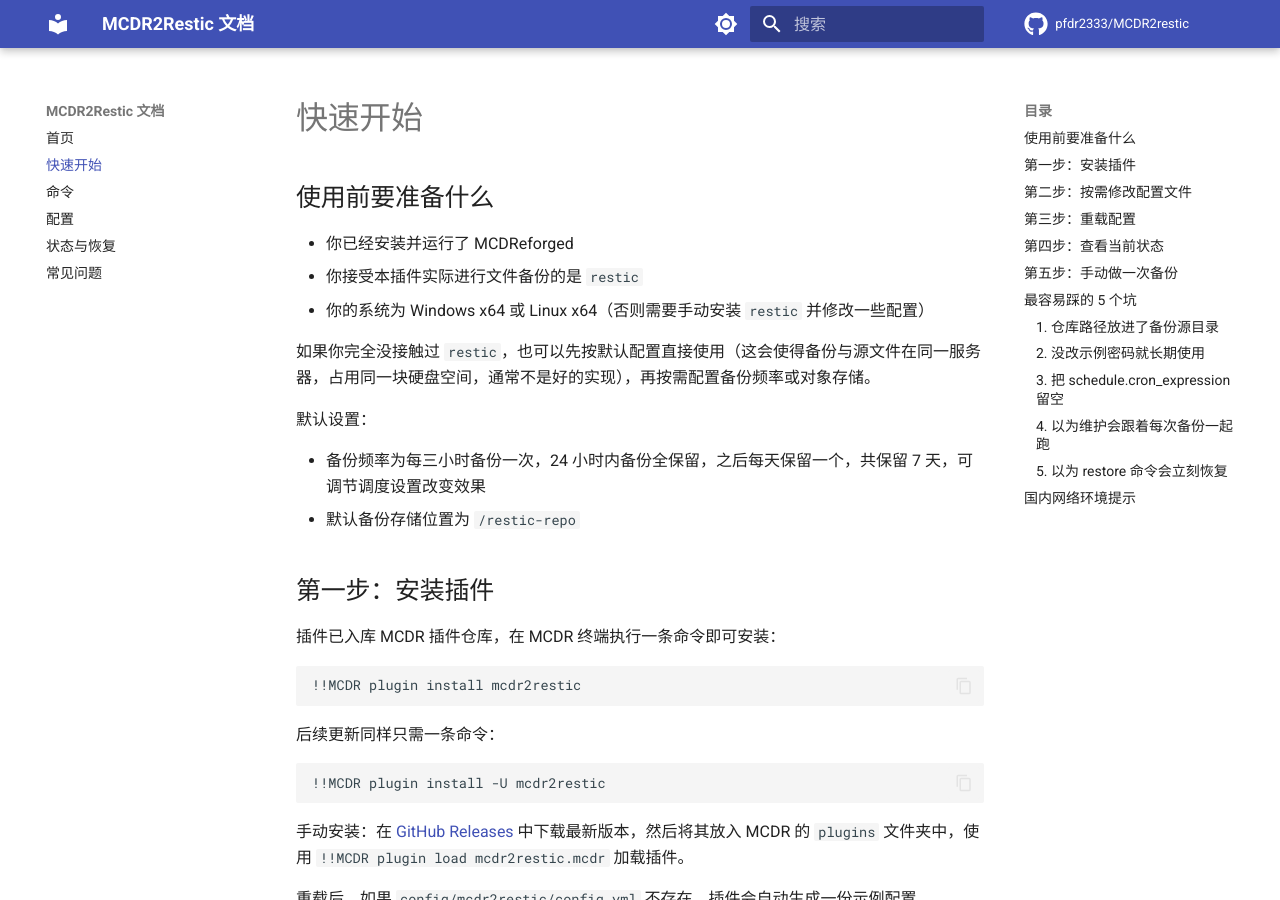
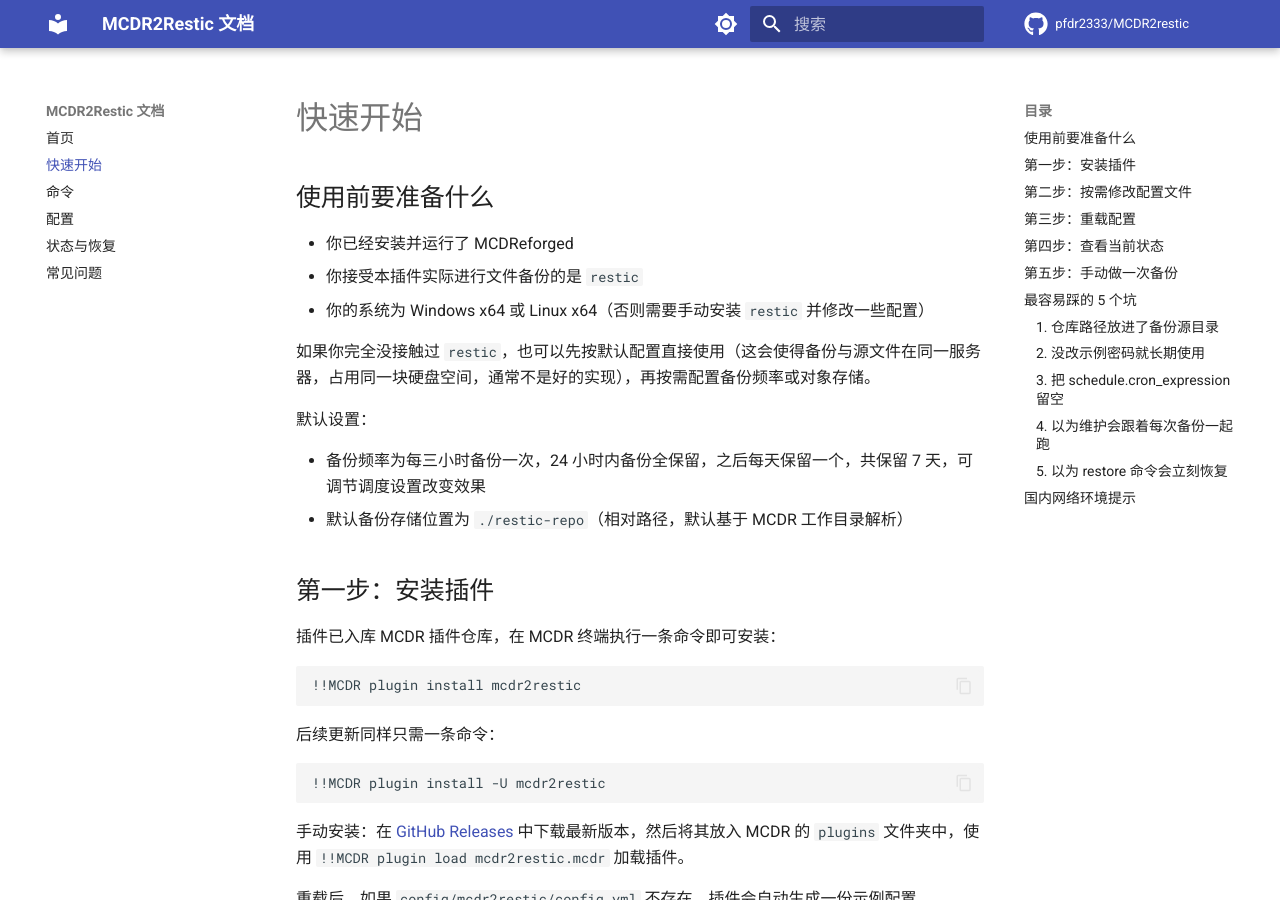
Before and after one commit to pfdr2333/MCDR2restic, an MkDocs documentation site: the page built from docs/getting-started.md, in a window 1280 px wide and 900 px high. Built offline with MkDocs 1.6.1 and Material for MkDocs 9.7.7, drawn with Linux system fonts in a browser that asks for light colours; comment, search, counter and statistics services are not loaded; some of the changed text lies outside the part shown.

Commit message:
docs: 默认仓库位置改为 ./restic-repo 并统一备份源目录术语

```diff
--- a/docs/getting-started.md
+++ b/docs/getting-started.md
@@ -11,7 +11,7 @@
 默认设置：
 
 - 备份频率为每三小时备份一次，24 小时内备份全保留，之后每天保留一个，共保留 7 天，可调节调度设置改变效果
-- 默认备份存储位置为 `/restic-repo`
+- 默认备份存储位置为 `./restic-repo`（相对路径，默认基于 MCDR 工作目录解析）
 
 ## 第一步：安装插件
 
```
Also changed, not shown: other parts of docs/getting-started.md (+1 -1 lines).
